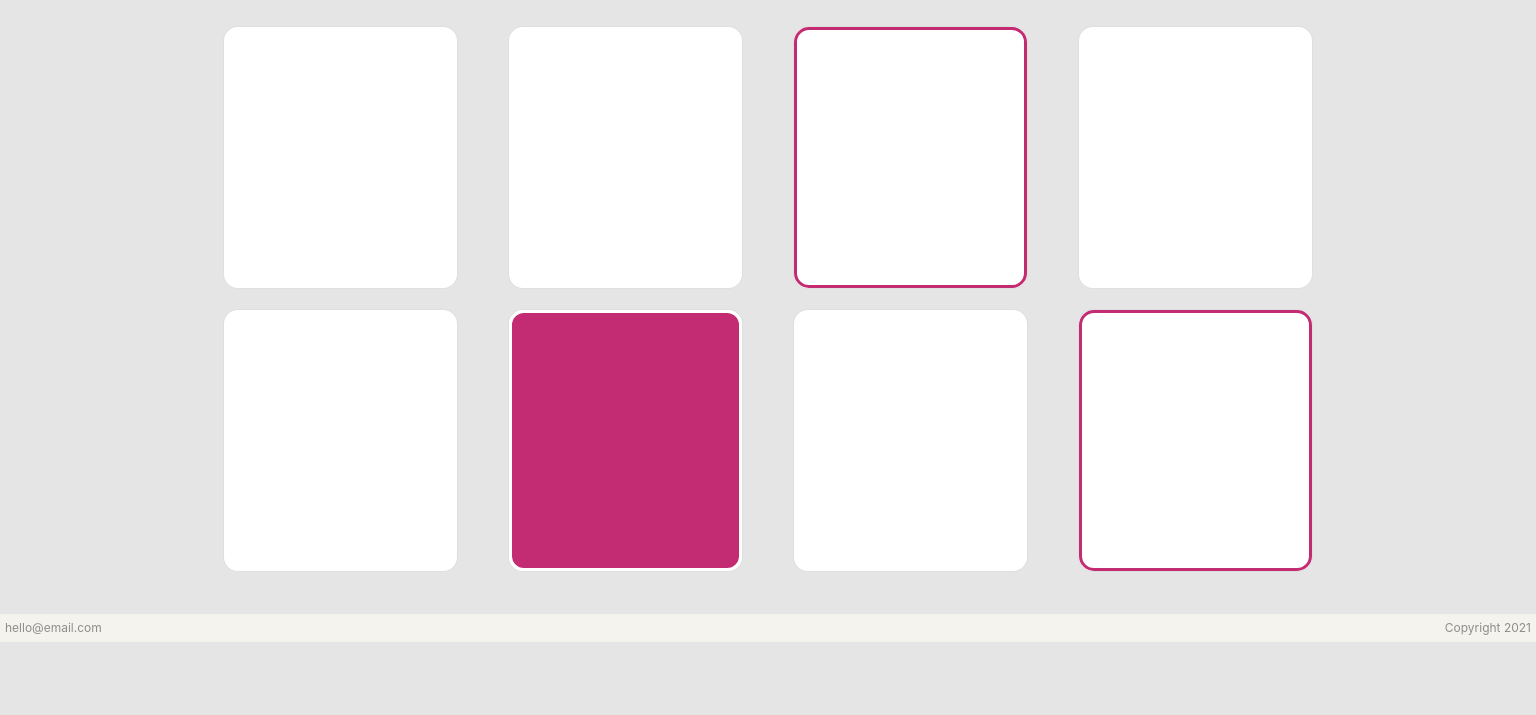
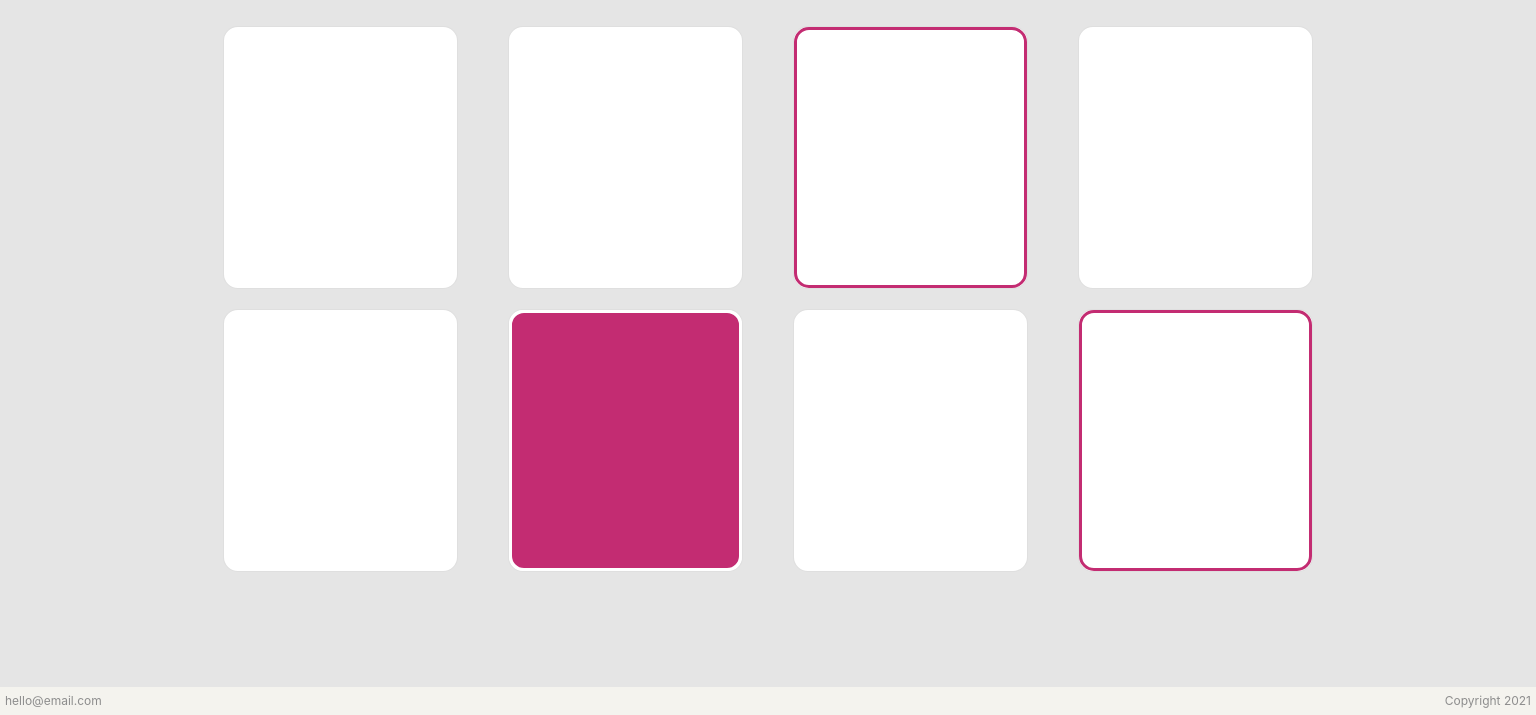
Before and after one commit to Holmfred/Fredrik-Olsen-CSS-frameworks-ma1, a plain HTML site: page index.html in a window 1536 px wide. Shown: the part 145-860 px from the top of the page. Before the commit the page ends 800 px from the top, so only its background shows below. Drawn offline with nearby package versions, Linux system fonts and the light colour scheme.

Commit message:
WOOOOOh, Living on a Prayer

```diff
--- a/sass/_layout.scss
+++ b/sass/_layout.scss
@@ -43,3 +43,9 @@ footer {
 .wrapper {
     flex: 1 0 auto;
 }
+
+@media(min-width:1300px) {
+    .wrapper {
+        height:100%;
+    }
+}
```
Also changed, not shown: css/style.css, 1 other file.
